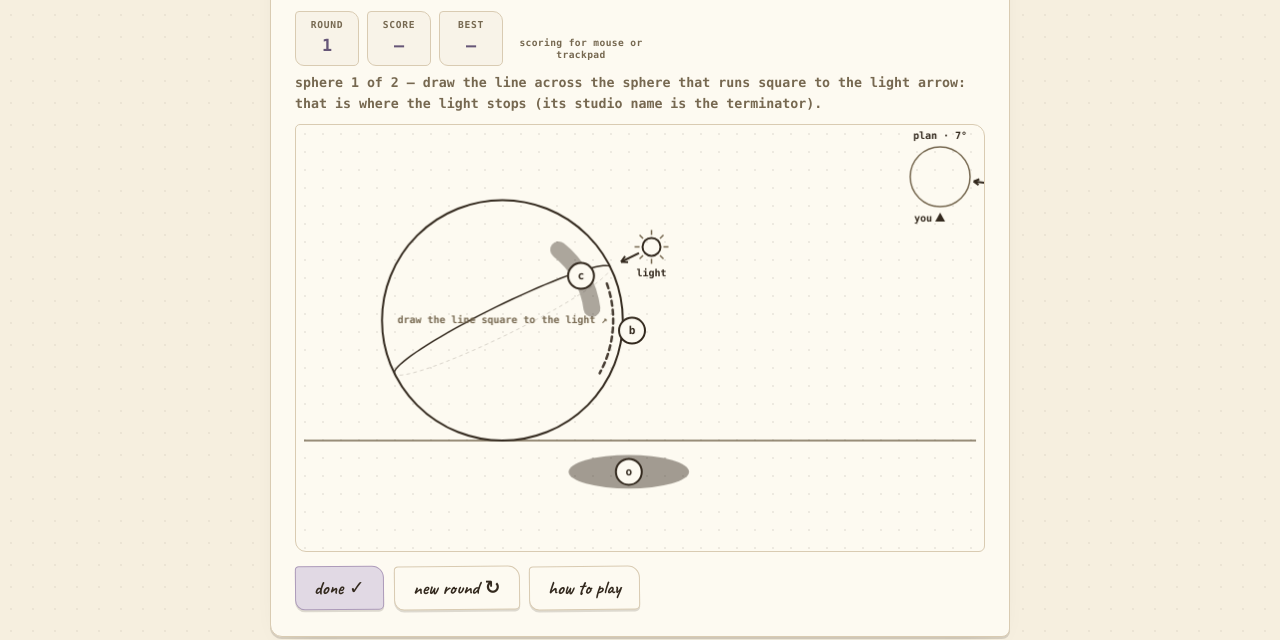
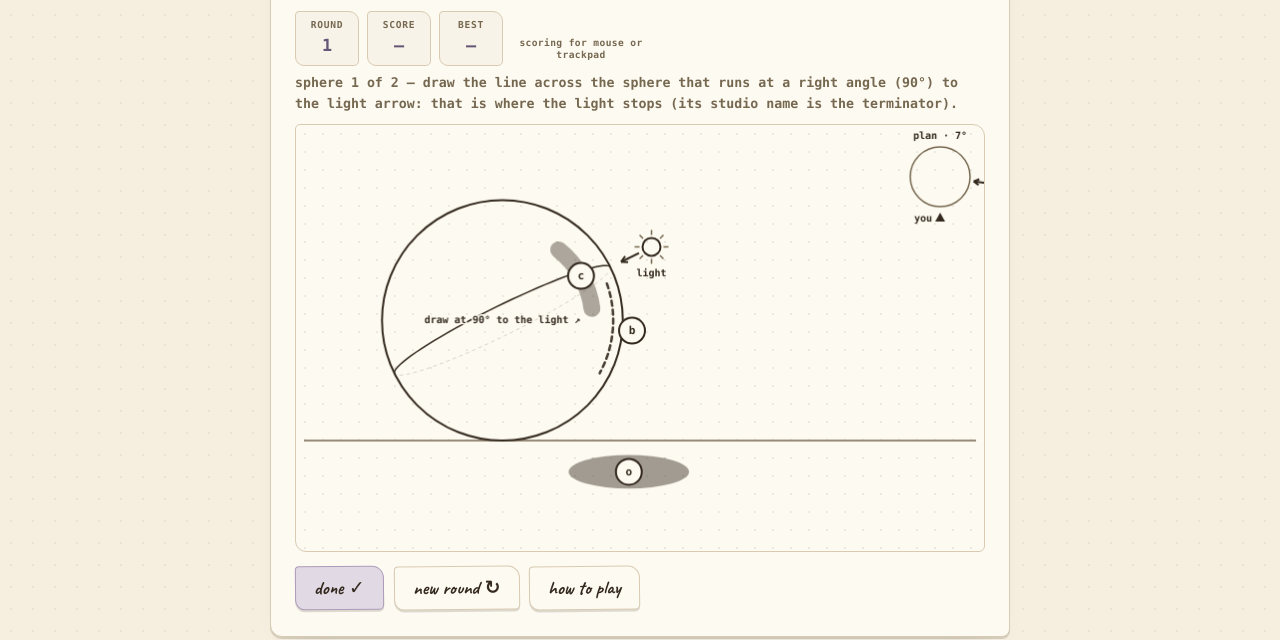
Before and after one commit to SadeAli/artdaily-sphere-shade, a plain HTML site: page index.html in a window 1280 px wide. Shown: the part 194-834 px from the top of the page. Drawn offline with Linux system fonts and the light colour scheme.

Commit message:
night shift wave 8

```diff
--- a/index.html
+++ b/index.html
@@ -61,7 +61,7 @@
       </div>
       <div class="howto" id="howTo" hidden>
         <p class="howto-cmd" aria-hidden="true"><span class="prompt">$</span> man sphere-shade</p>
-        <p>Two spheres, light given. <b>Draw</b> the line across the sphere that runs square to the light arrow — that is the <b>terminator</b>, where the light stops. The drill only reads the direction of your line, so a wobbly one costs nothing, and <b>lifting does not end it</b>: press again near where you stopped and the two halves count as one line. Then drag the three dots: <b>c</b> the darkest band (core shadow), <b>b</b> the light bouncing back off the floor, <b>o</b> where the ball touches the ground (the contact shadow). Hit done. Keys 1–4 pick a mark (1 is the line), arrows nudge it, enter is done. Press done before you have drawn anything and it asks first, so a stray press never costs you a sphere.</p>
+        <p>Two spheres, light given. <b>Draw</b> the line across the sphere that runs at a right angle (90°) to the light arrow — that is the <b>terminator</b>, where the light stops. The drill only reads the direction of your line, so a wobbly one costs nothing, and <b>lifting does not end it</b>: press again near where you stopped and the two halves count as one line. Then drag the three dots: <b>c</b> the darkest band (core shadow), <b>b</b> the light bouncing back off the floor, <b>o</b> where the ball touches the ground (the contact shadow). Hit done. Keys 1–4 pick a mark (1 is the line), arrows nudge it, enter is done. Press done before you have drawn anything and it asks first, so a stray press never costs you a sphere.</p>
         <p>Scored on placement only — this is shading anatomy, not rendering. The grace zone around each answer is set for the hardware you are on (the HUD says which: pen, mouse or trackpad, finger), because the same hand movement means different things on different devices and your score is only ever compared with your own. Press near a dot rather than on it and it still picks it up. On reveal your ink sits next to the lilac answer with a dashed line from each mark to where it belonged, and a flat-value plan sphere shows the whole anatomy named. The ticks read ✓ for 75+, ~ for 45+, ✗ below, followed by how far off you were and which way to turn.</p>
         <p>The light is a real 3D vector: the sun on the sheet gives its direction, the little plan view top-right gives its depth — coming toward you, or from behind the sphere. That depth is what fattens the terminator ellipse, swings the core off centre and stretches the cast shadow.</p>
         <p>Studio tip: the terminator is geometry, not mood — it is the great circle 90° from the light, so its axis never depends on the tilt. Find it first and everything else hangs off it.</p>
--- a/js/game.js
+++ b/js/game.js
@@ -300,6 +300,20 @@
     var sum = 0, i;
     for (i = 0; i < items.length; i++) sum += items[i];
     return items.length ? sum / items.length : 0;
+  }
+
+  /* THE ARROW ON THE COLD-OPEN CUE. The centre of the sphere used to say
+     "…to the light ↗" with that glyph hard-coded, and the sun stands
+     up-LEFT on half the lights dealt — including half of the easy ones a
+     first-ever visit gets. The first instruction a beginner reads pointed
+     the wrong way every other round. It is derived from the azimuth now:
+     canvas degrees, 0 = right, 90 = down, so "up" is negative. A
+     non-finite azimuth has no direction to name and gets none. */
+  var GLYPHS = ['→', '↘', '↓', '↙', '←', '↖', '↑', '↗'];
+  function lightGlyph(azDeg) {
+    if (!isFinite(azDeg)) return '';
+    var oct = Math.round(norm180(azDeg) / 45);
+    return GLYPHS[((oct % 8) + 8) % 8];
   }
 
   /* Least-squares principal axis of a drawn stroke, in degrees, plus
@@ -600,8 +614,11 @@
   function setPlaceHint() {
     var head = 'sphere ' + (sphereIdx + 1) + ' of ' + SPHERES_PER_ROUND + ' — ';
     if (!marks || !marks.drawn) {
-      hint.textContent = head + 'draw the line across the sphere that runs square ' +
-        'to the light arrow: that is where the light stops ' +
+      /* "square to" is a studio idiom for "at a right angle to", and it
+         was carrying 40% of the score on the first screen a beginner
+         ever sees. Say the school word. */
+      hint.textContent = head + 'draw the line across the sphere that runs at a ' +
+        'right angle (90°) to the light arrow: that is where the light stops ' +
         '(its studio name is the terminator).';
       return;
     }
@@ -998,7 +1015,11 @@
   function turnGlyph(d) { return d >= 0 ? '↻' : '↺'; }
 
   function drawTicks(c) {
-    var row1 = 'term ' + parts.t + ' ' + tickGlyph(parts.t) + ' ' +
+    /* "term" was an abbreviation of a word the drill spends the whole
+       reveal teaching, and on its own it reads as the English "term".
+       The player drew a LINE; the value plan next to it is where the
+       studio name gets attached to the picture. */
+    var row1 = 'line ' + parts.t + ' ' + tickGlyph(parts.t) + ' ' +
       Math.abs(Math.round(parts.dt)) + '°' + turnGlyph(parts.dt) +
       '  ·  core ' + parts.c + ' ' + tickGlyph(parts.c) + ' ' +
       Math.abs(Math.round(parts.dc)) + '°' + turnGlyph(parts.dc);
@@ -1094,12 +1115,26 @@
     }
     drawTerminator(cx, cy, R, impliedLight(marks.t), c.ink, marks.drawn ? 2.5 : 1.5, marks.drawn ? 0.3 : 0.18);
     if (!marks.drawn) {
+      /* The cold-open cue. It was 35 characters centred on a sphere whose
+         centre is 0.30·W, so on a 340px phone its left end hung off the
+         sheet — the first instruction of the drill, clipped. Shorter, kept
+         on the sheet by its own measured width, haloed in the card colour
+         so it stays readable where it crosses the parked terminator, and
+         the arrow now points at the sun that was actually dealt. */
       ctx.save();
-      ctx.fillStyle = c.muted;
       ctx.font = monoFont(10, 600);
       ctx.textAlign = 'center';
       ctx.textBaseline = 'middle';
-      ctx.fillText('draw the line square to the light ↗', cx, cy);
+      var cue = 'draw at 90° to the light ' + lightGlyph(S.az);
+      var half = ctx.measureText(cue).width / 2;
+      var cueX = Math.max(Math.min(half + 4, 0.5 * W),
+        Math.min(cx, Math.max(W - half - 4, 0.5 * W)));
+      ctx.lineWidth = 3;
+      ctx.lineJoin = 'round';
+      ctx.strokeStyle = c.card;
+      ctx.strokeText(cue, cueX, cy);
+      ctx.fillStyle = c.ink;
+      ctx.fillText(cue, cueX, cy);
       ctx.restore();
     }
     arcBand(cx, cy, CORE_ORBIT * R, marks.k, 22, Math.max(8, 0.14 * R), c.ink, 0.4, null);
@@ -1487,13 +1522,20 @@
 
   /* ---- done / next / finish ---- */
   function doneAction() {
+    /* Pressing done is an answer to "discard round?" too — it means no.
+       Without this the arm-timer was still running: it fired 4.5s later,
+       saw phase 'reveal' and pasted the placing hint it had saved back
+       over the sphere's score line, so the one screen that explains the
+       reveal vanished mid-read. (newRound already clears it; this path
+       did not.) */
+    clearConfirm();
     if (phase === 'place') {
       /* Done before a single stroke would score the parked marks, and the
          terminator alone is 40% of the sphere. Ask once — the same way
          "new round" asks — then take the player at their word. */
       if (!marks.drawn && !doneNag) {
         doneNag = true;
-        hint.textContent = 'nothing drawn yet — a line across the sphere, square to the light, sets the terminator. press done again to score it as it stands.';
+        hint.textContent = 'nothing drawn yet — a line across the sphere, at a right angle (90°) to the light, sets the terminator. press done again to score it as it stands.';
         return;
       }
       var L = S.L;
```
Also changed, not shown: 1 other file.
